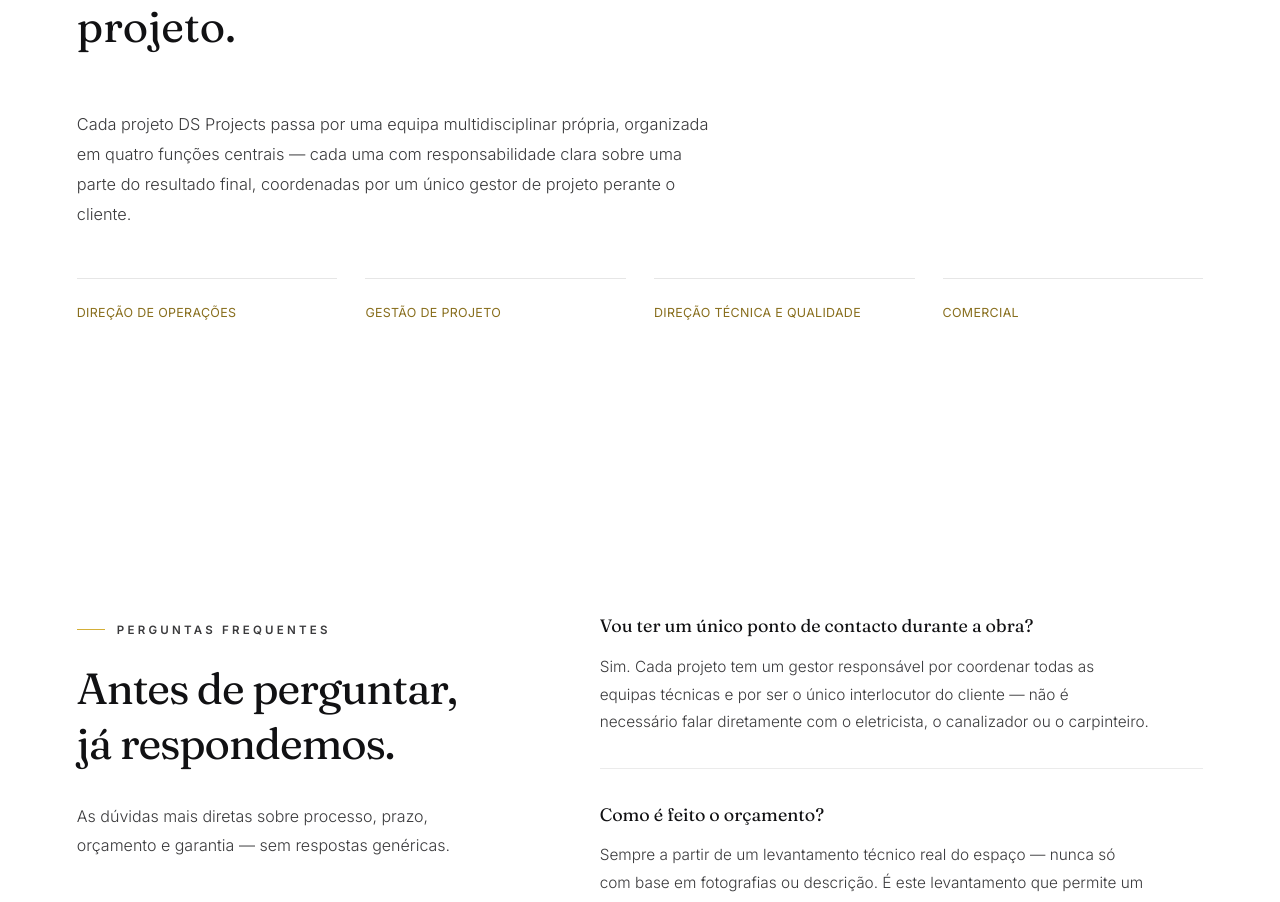
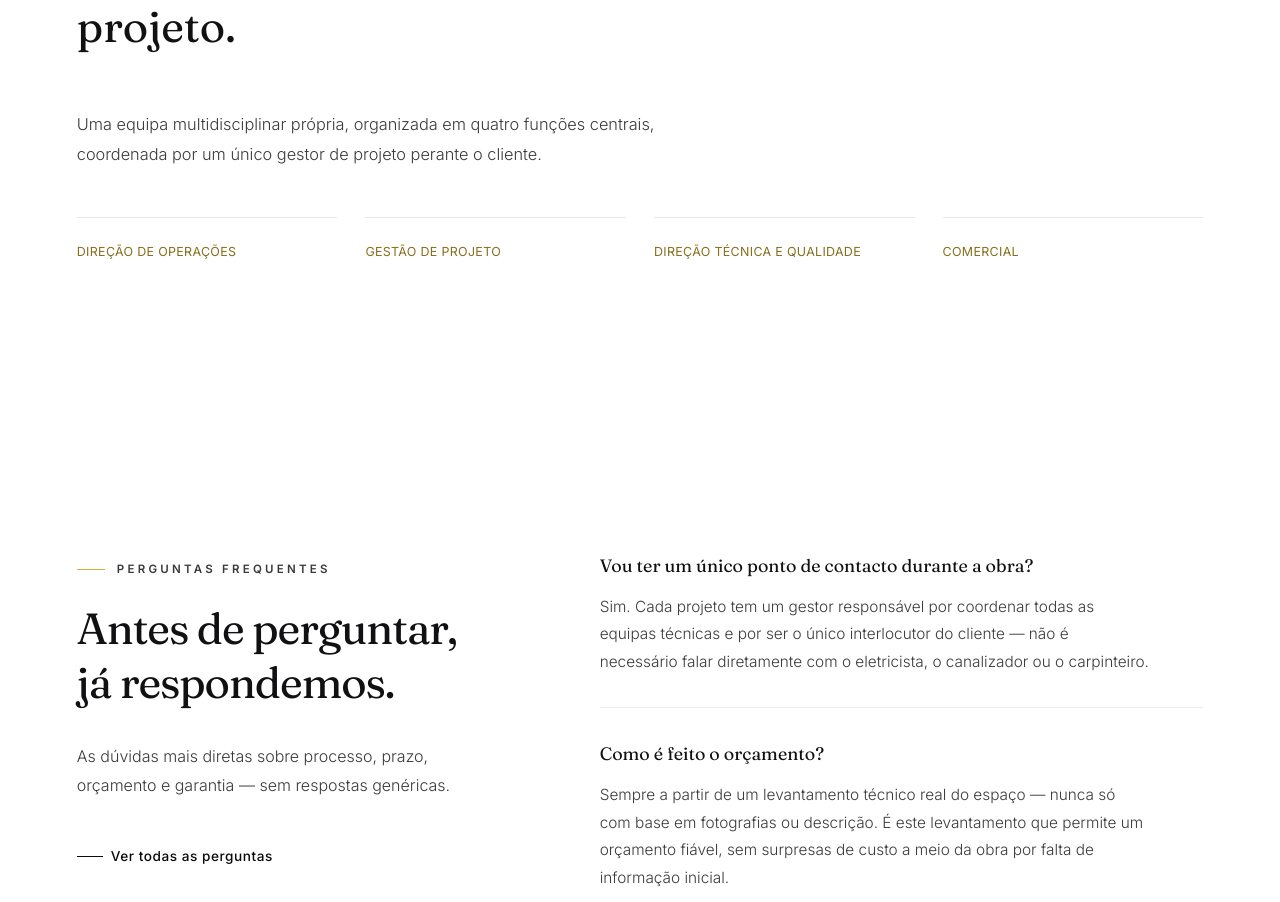
Before and after one commit to dsgrouppt/ds-group, a Next.js app in the folder website/: page / in a window 1280 px wide. Shown: the part 9238-10140 px from the top of the page. Built offline with nearby package versions, Linux system fonts and the light colour scheme; no server answers.

Commit message:
Trim Team section intro paragraph
Trim Team section intro paragraph

```diff
--- a/website/src/components/sections/Team.tsx
+++ b/website/src/components/sections/Team.tsx
@@ -29,9 +29,8 @@ export function Team() {
 
         <Reveal index={1} className="max-w-[64ch]">
           <p className="text-graphite font-light leading-[1.85] text-[1.02rem]">
-            Cada projeto DS Projects passa por uma equipa multidisciplinar própria, organizada em
-            quatro funções centrais — cada uma com responsabilidade clara sobre uma parte do
-            resultado final, coordenadas por um único gestor de projeto perante o cliente.
+            Uma equipa multidisciplinar própria, organizada em quatro funções centrais,
+            coordenada por um único gestor de projeto perante o cliente.
           </p>
         </Reveal>
 
```
